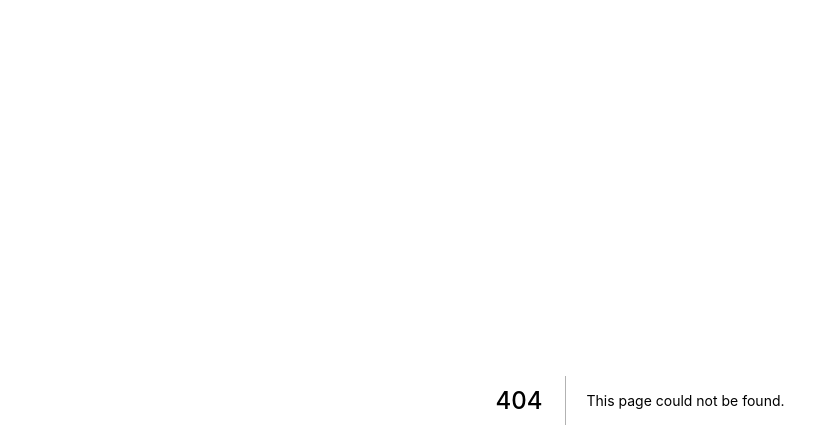
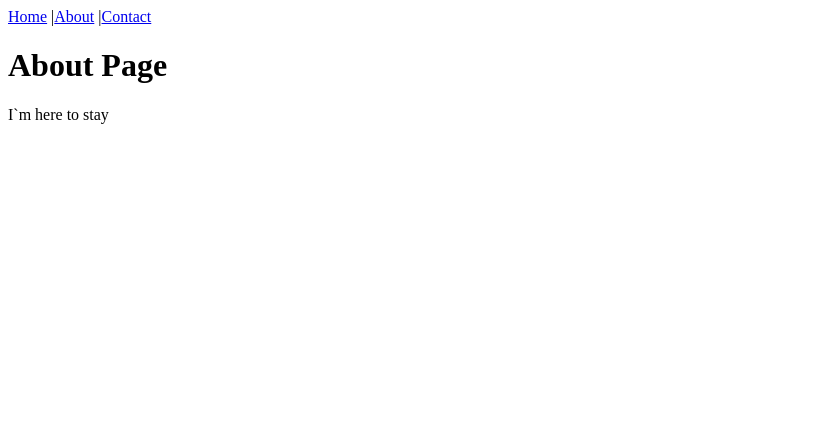
Before and after one commit to mwonng/whisper, a Next.js app: page /about in a window 1280 px wide. Before the commit this address had no page. Shown: the top 448 px of the page, without its empty margins (0-839 px from the left). Built offline with nearby package versions, Linux system fonts and the light colour scheme.

Commit message:
Adding about page and split Header and Footer component

```diff
--- /dev/null
+++ b/layouts/Footer.js
@@ -0,0 +1,7 @@
+
+import Link from 'next/link'
+
+export default () =>
+  <footer>
+    {'I`m here to stay'}
+  </footer>
--- /dev/null
+++ b/layouts/Header.js
@@ -0,0 +1,11 @@
+
+import Link from 'next/link'
+
+export default () =>
+  <header>
+    <nav>
+      <Link href='/'><a>Home</a></Link> |
+      <Link href='/about'><a>About</a></Link> |
+      <Link href='/contact'><a>Contact</a></Link>
+    </nav>
+  </header>
--- a/layouts/Layout.js
+++ b/layouts/Layout.js
@@ -1,5 +1,6 @@
 import Head from 'next/head'
-import Link from 'next/link'
+import Header from './Header';
+import Footer from './Footer';
 
 export default ({ children, title = 'This is the default title' }) =>
   <div>
@@ -7,15 +8,7 @@ export default ({ children, title = 'This is the default title' }) =>
       <title>My page title</title>
       <meta name="viewport" content="initial-scale=1.0, width=device-width" />
     </Head>
-    <header>
-      <nav>
-        <Link href='/'><a>Home</a></Link> |
-        <Link href='/about'><a>About</a></Link> |
-        <Link href='/contact'><a>Contact</a></Link>
-      </nav>
-    </header>
+    <Header />
     { children }
-    <footer>
-      {'I`m here to stay'}
-    </footer>
+    <Footer />
   </div>
--- a/package.json
+++ b/package.json
@@ -1,6 +1,8 @@
 {
+  "dependencies": {
+    "next": "^6.0.3"
+  },
   "devDependencies": {
-    "next": "^6.0.3",
     "react": "^16.3.2",
     "react-dom": "^16.3.2"
   },
--- /dev/null
+++ b/pages/about.js
@@ -0,0 +1,6 @@
+import Layout from '../layouts/Layout.js';
+
+export default () =>
+  <Layout>
+    <h1>About Page</h1>
+  </Layout>
--- a/pages/index.js
+++ b/pages/index.js
@@ -1,7 +1,7 @@
 import Layout from '../layouts/Layout.js';
 const Index = () => (
   <Layout>
-    <p>Hello World</p>
+    <h1>Hello World</h1>
   </Layout>
 )
 
```
